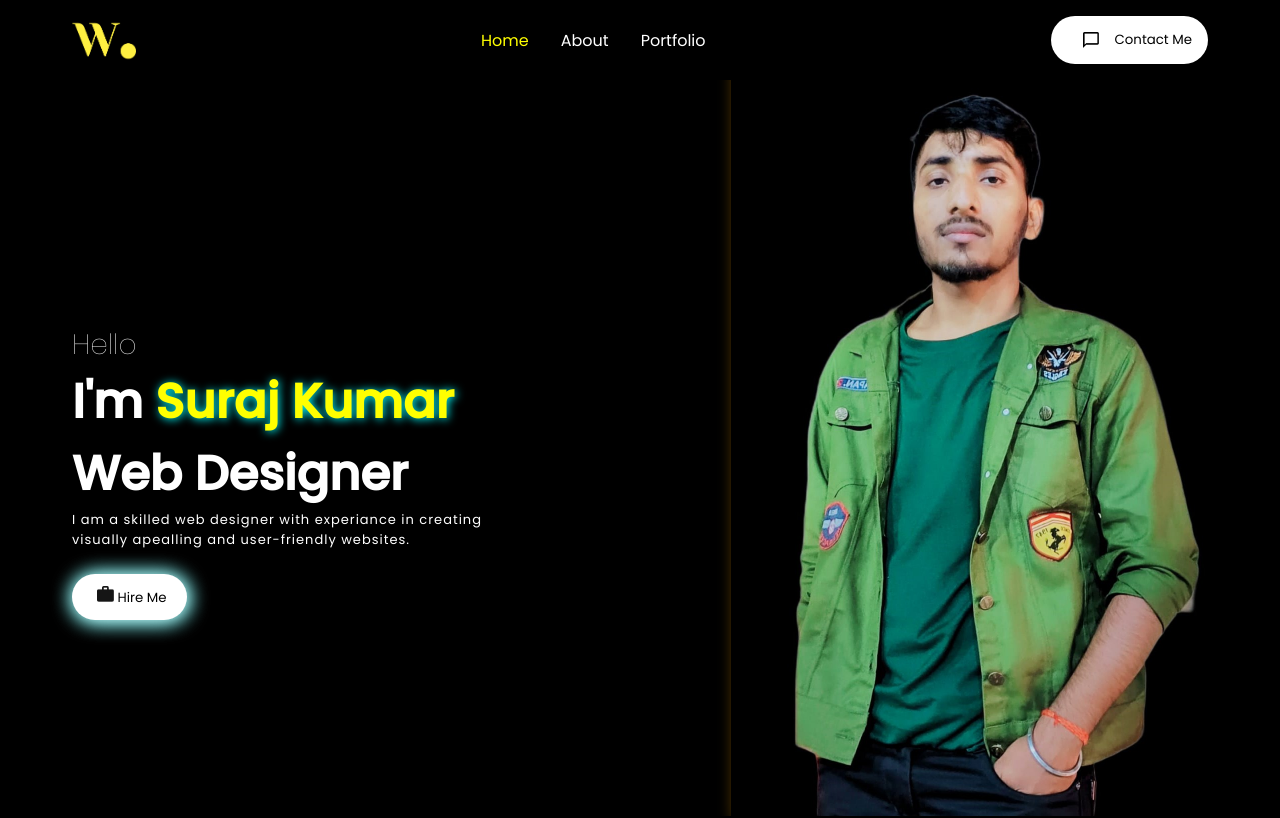
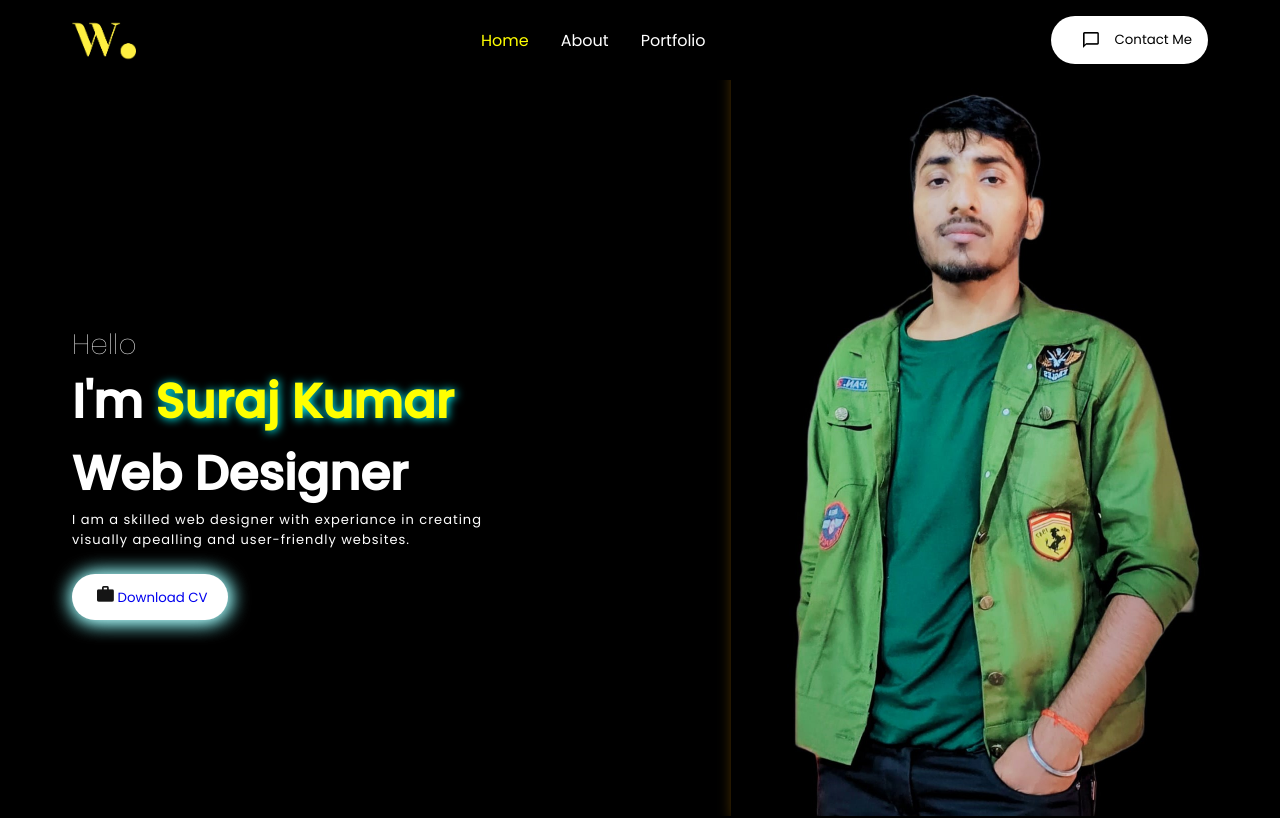
Before and after one commit to suraj2025/React-PortFolio-App, a React (Create React App) app: page / in a window 1280 px wide. Shown: the top 818 px of the page. Built offline with nearby package versions, Linux system fonts and the light colour scheme.

Commit message:
Update intro.js

```diff
--- a/src/components/Intro/intro.js
+++ b/src/components/Intro/intro.js
@@ -1,4 +1,5 @@
 import React from 'react'
+import cvFile from './assets/your_cv_file.pdf';
 import './intro.css'
 import bg from '../../assets/image.jpg'
 import hire from '../../assets/hireme.png'
@@ -10,7 +11,7 @@ const intro = () => {
             <span className='hello'>Hello</span>
             <span className='introText'>I'm <span className='introName'>Suraj Kumar</span><br/>Web Designer</span>
             <p className='introPara'>I am a skilled web designer with experiance in creating <br/> visually apealling and user-friendly websites.</p>
-            <Link><button className='btn'><img src={hire} alt="Logo" className='btnImg'/>Hire Me</button> </Link>
+            <Link><button className='btn'><img src={hire} alt="Logo" className='btnImg'/><a href={cvFile} download="YourName_CV.pdf">Download CV</a></button> </Link>
             </div>
             <img src={bg} alt="" className='bg'/>
 
```
